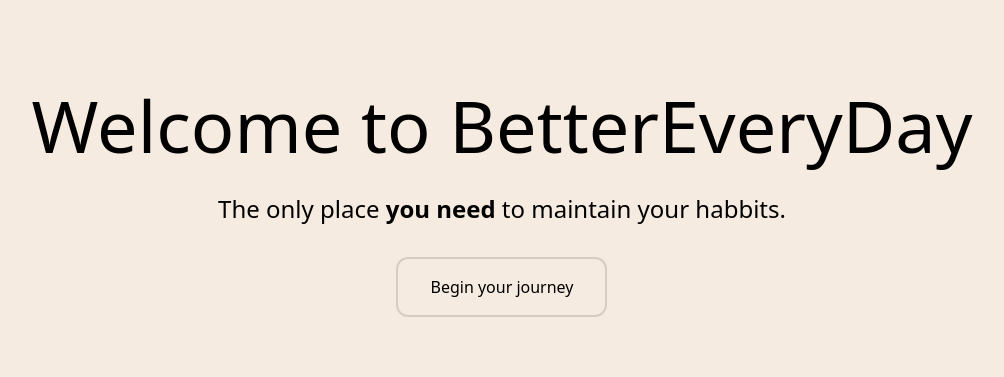
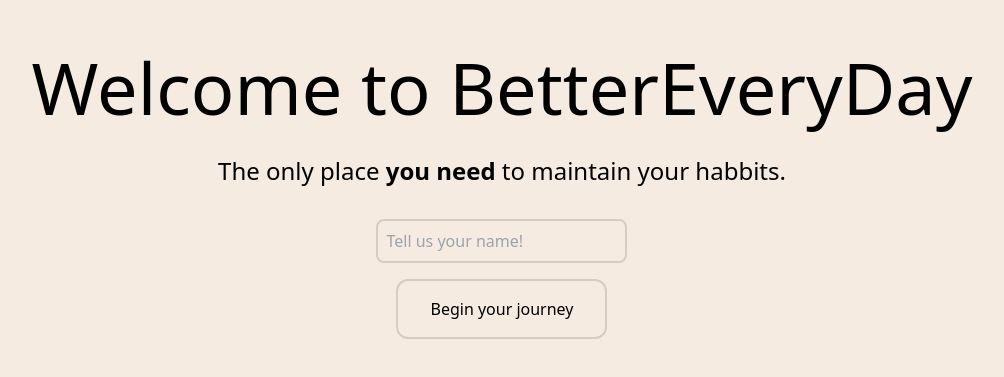
Before and after one commit to ErykBabayan/BetterEveryDay, a React (Create React App) app: page / in a window 1280 px wide. Shown: the part 197-574 px from the top of the page, without its empty margins (138-1142 px from the left). Built offline with nearby package versions, Linux system fonts and the light colour scheme.

Commit message:
feat. username input in WelcomePage

```diff
--- a/src/App.tsx
+++ b/src/App.tsx
@@ -1,21 +1,21 @@
-import React from 'react';
-import './App.css';
-import WelcomePage from "./Components/WelcomePage"
+import React from "react";
+import "./App.css";
+import WelcomePage from "./Components/WelcomePage";
 
 function App() {
+	const [hasAppStarted, setHasAppStarted] = React.useState(false);
 
-  const [hasAppStarted,setHasAppStarted] = React.useState(false)
+	function startApp() {
+		setHasAppStarted((prevHasAppStarted) => !prevHasAppStarted);
+		// localStorage.setItem("welcomePageShown","shown") for later use
+	}
 
-  function startApp() {
-    setHasAppStarted(prevHasAppStarted => !prevHasAppStarted)
-   // localStorage.setItem("welcomePageShown","shown") for later use
-
-  }
-  return (
-    <div >
-      {!hasAppStarted && <WelcomePage handlePageChange={startApp}/>}
-    </div>
-  );
+	return (
+		<div className="bg-linen">
+			{!hasAppStarted && <WelcomePage handlePageChange={startApp} />}
+			{hasAppStarted && <div className="h-screen">Welcome {localStorage.getItem("username")}</div>}
+		</div>
+	);
 }
 
 export default App;
--- a/src/Components/WelcomePage.tsx
+++ b/src/Components/WelcomePage.tsx
@@ -1,32 +1,35 @@
 import React from "react";
-import Typed from "typed.js"
+import Typed from "typed.js";
 
 export interface Props {
-    handlePageChange: () => void
+	handlePageChange: () => void;
 }
 
-export default function WelcomePage(props: Props){
+export default function WelcomePage(props: Props) {
 	React.useEffect(() => {
 		const options: {
-            strings: string[]
-            showCursor: boolean
-            typeSpeed: number
+			strings: string[];
+			showCursor: boolean;
+			typeSpeed: number;
 		} = {
 			strings: ["Welcome to BetterEveryDay"],
 			showCursor: false,
 			typeSpeed: 50,
 		};
 		const optionsText: {
-            strings: string[]
-            startDelay: number
-            typeSpeed: number
-            backSpeed: number
-        }  = {
+			strings: string[];
+			startDelay: number;
+			typeSpeed: number;
+			backSpeed: number;
+		} = {
 			...options,
-			strings: ["The only place <strong>you need</strong> to maintain your habbits.","The only place <strong>you need</strong> to become a better version of yourself."],
+			strings: [
+				"The only place <strong>you need</strong> to maintain your habbits.",
+				"The only place <strong>you need</strong> to become a better version of yourself.",
+			],
 			startDelay: 2200,
 			typeSpeed: 40,
-            backSpeed: 40
+			backSpeed: 40,
 		};
 
 		const typedHeader = new Typed(".header-container", options);
@@ -38,13 +41,30 @@ export default function WelcomePage(props: Props){
 		};
 	}, []);
 
-    return(
+	function handleChange(event: any): void {
+		localStorage.setItem("username", event.target.value);
+	}
+
+	return (
 		<div className="flex justify-center items-center flex-wrap bg-linen h-screen text-center">
 			<div>
 				<h1 className="header-container text-7xl w-full"></h1>
 				<p className="text-container text-2xl my-8"></p>
-                <button onClick={props.handlePageChange} className="px-8 py-4  rounded-xl border-2 border-paleSilver">Begin your journey</button>
+				<div className="w-full">
+					<input
+						onChange={handleChange}
+						className="bg-inherit p-2 rounded-lg border-2 border-paleSilver"
+						placeholder="Tell us your name!"
+						type="text"
+					/>
+				</div>
+				<button
+					onClick={props.handlePageChange}
+					className="px-8 py-4 my-4 rounded-xl border-2 border-paleSilver hover:shadow-lg active:translate-y-0.5 active:shadow-xl"
+				>
+					Begin your journey
+				</button>
 			</div>
 		</div>
-    )
+	);
 }
```
Lines whose indentation alone changed are shown as unchanged.
